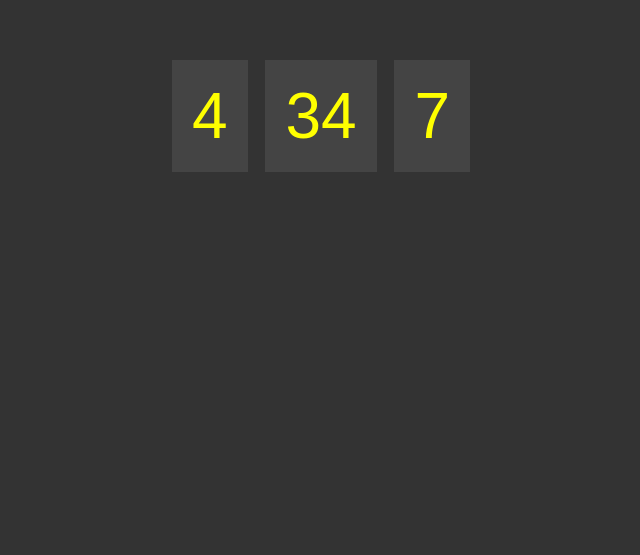
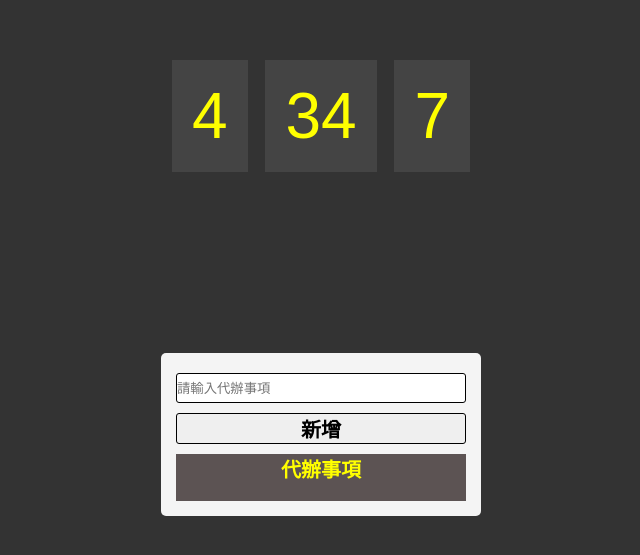
Before and after one commit to BenzJavascriptHub/todolist, a plain HTML site: page index.html in a window 1280 px wide. Shown: the part 121-676 px from the top of the page, without its empty margins (319-959 px from the left). Drawn offline with Linux system fonts and the light colour scheme.

Commit message:
add task project service

```diff
--- a/index.css
+++ b/index.css
@@ -1,3 +1,9 @@
+* {
+  margin: 0;
+  padding: 0;
+  box-sizing: border-box;
+}
+
 body {
   background: #333;
 }
@@ -13,3 +19,68 @@ body {
   padding: 20px;
   background: #444;
 }
+
+.container {
+  background: #f4f4f4;
+  margin: 15px auto;
+  width: 25%;
+  padding: 15px;
+  border-radius: 5px;
+}
+
+.container #add-task {
+  margin: 5px auto;
+}
+
+.container .add-task .task-name {
+  width: 100%;
+  text-align: center;
+  font-size: 20px;
+  font-weight: bold;
+}
+
+.container .add-task #add-task {
+  height: 30px;
+  margin-top: 5px;
+  width: 100%;
+  border: 1px black solid;
+  border-radius: 3px;
+}
+
+.container .add-task #add-task-btn {
+  margin-top: 5px;
+  width: 100%;
+  border: 1px black solid;
+  border-radius: 3px;
+  cursor: pointer;
+  font-size: 20px;
+  font-weight: bold;
+}
+
+.container .add-task #add-task-btn:hover {
+  background: #f4e07c;
+}
+
+.container .task-area {
+  background: #5c5353;
+  margin-top: 10px;
+}
+
+.container .task-area .task-name {
+  color: yellow;
+  text-align: center;
+  font-weight: bold;
+  font-size: 20px;
+}
+.container .task-area .to-do-task {
+  background: #6f6a6a;
+  border: 0.2px solid #000;
+  padding: 5px;
+}
+
+.container .task-area .task-content {
+  display: inline-block;
+  font-size: 20px;
+  color: #fff;
+  text-align: center;
+}
--- a/index.html
+++ b/index.html
@@ -10,6 +10,25 @@
   <body>
     <div class="clock"></div>
 
+    <div class="container">
+      <div class="add-task">
+        <form action="" class="add-task">
+          <input
+            type="text"
+            id="add-task"
+            name="taskname"
+            placeholder="請輸入代辦事項"
+          />
+          <input type="submit" id="add-task-btn" value="新增" />
+        </form>
+      </div>
+      <div class="task-area">
+        <div class="task-name">代辦事項</div>
+        <br />
+        <div id="tasks"></div>
+      </div>
+    </div>
+
     <script src="index.js"></script>
   </body>
 </html>
--- a/index.js
+++ b/index.js
@@ -18,3 +18,16 @@ const tick = () => {
 };
 
 setInterval(tick, 1000);// 定時器(定時執行函數, 毫秒(1000毫秒=1秒))
+
+const form = document.querySelector('.add-task');
+const addTask = document.querySelector('#add-task');
+const tasks = document.querySelector('#tasks');
+
+form.addEventListener('submit', (e) => {
+  e.preventDefault(); // 防止頁面重新刷新
+  console.log(addTask.value);
+  tasks.innerHTML += `<div class="to-do-task">
+  <input type="checkbox" class="check-task"/>
+  <p class="task-content">${addTask.value}</p>
+</div>`;
+});
```
